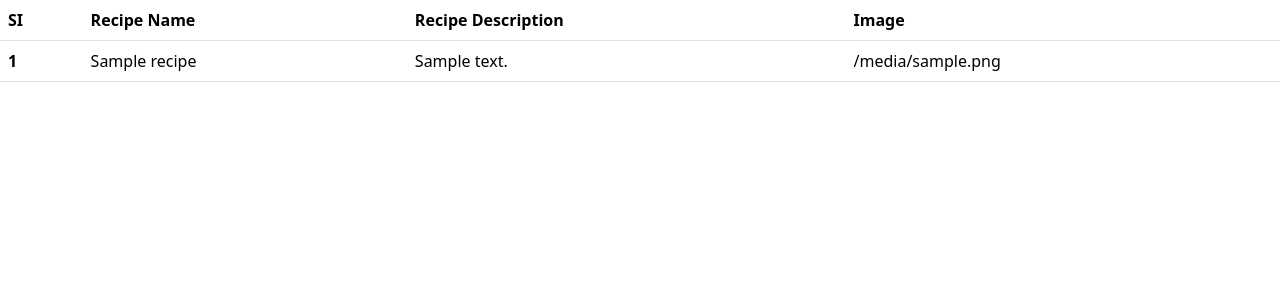
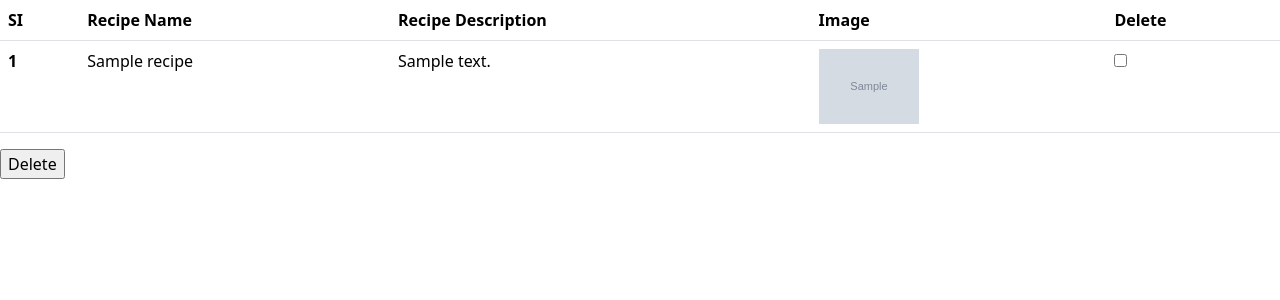
Before and after one commit to vineethm5/django-recipe, a Django app: template myrecipe/myapp/templates/report.html in a window 1280 px wide. Shown: the top 300 px of the page. Run offline with Django 3.2, Linux system fonts and the light colour scheme; the template is opened without the code that fills it: most values are stand-ins (such as "Sample title", 1, 10 or a date in 2020); grey boxes marked "Sample" are stand-in pictures.

Commit message:
trying delete option

```diff
--- a/myrecipe/myapp/templates/report.html
+++ b/myrecipe/myapp/templates/report.html
@@ -1,5 +1,7 @@
 {% extends "base.html" %}
 {% block start %}
+
+<form action="/deletee">
 <table class="table">
     <thead>
       <tr>
@@ -7,6 +9,7 @@
         <th scope="col">Recipe Name</th>
         <th scope="col">Recipe Description</th>
         <th scope="col">Image</th>
+        <th scope="col">Delete</th>
       </tr>
     </thead>
     <tbody>
@@ -15,9 +18,15 @@
         <th scope="row">{{forloop.counter}}</th>
         <td>{{recipe.recipename}}</td>
         <td>{{recipe.recipedescription}}</td>
-        <td>{{recipe.recipeimg}}</td>
+        <td><img src="/media/{{recipe.recipeimg}}" style="width: 100px;"> </td>
+        <td><input type="checkbox" name="chek" value="1"></td>
+        <td style="display: none;"><input type="hidden" name="{{forloop.counter}}" value="{{recipe.id}}"></td>
       </tr>
       {% endfor %}
+        <td style="display: none;"><input type="hidden" name="totalrow" value="{{counter}}"></td>
     </tbody>
+
   </table>
+  <input type="submit" class="btn-primary"  name="delete" value="Delete">
+</form>
 {% endblock%}
--- a/myrecipe/myapp/urls.py
+++ b/myrecipe/myapp/urls.py
@@ -5,7 +5,9 @@ from django.conf import settings
 from django.contrib.staticfiles.urls import staticfiles_urlpatterns
 urlpatterns=[
     path("",indexapp,name='index'),
-    path("report/",report,name='report')
+    path("report/",report,name='report'),
+    path("deletee/",dele,name='delete')
+
 ]
 
 if settings.DEBUG:
--- a/myrecipe/myrecipe/settings.py
+++ b/myrecipe/myrecipe/settings.py
@@ -120,9 +120,9 @@ USE_TZ = True
 STATIC_URL = 'static/'
 STATIC_ROOT = os.path.join(BASE_DIR,'staticfiles')
 
-STATICFILES_DIR ={
-os.path.join(BASE_DIR,'public/static')
-}
+# STATICFILES_DIR ={
+# os.path.join(BASE_DIR,'public/static')
+# }
 
 MEDIA_URL= '/media/'
 MEDIA_ROOT = os.path.join(BASE_DIR,'public/static')
```
Also changed, not shown: myrecipe/myapp/views.py (+14 -1 lines).
